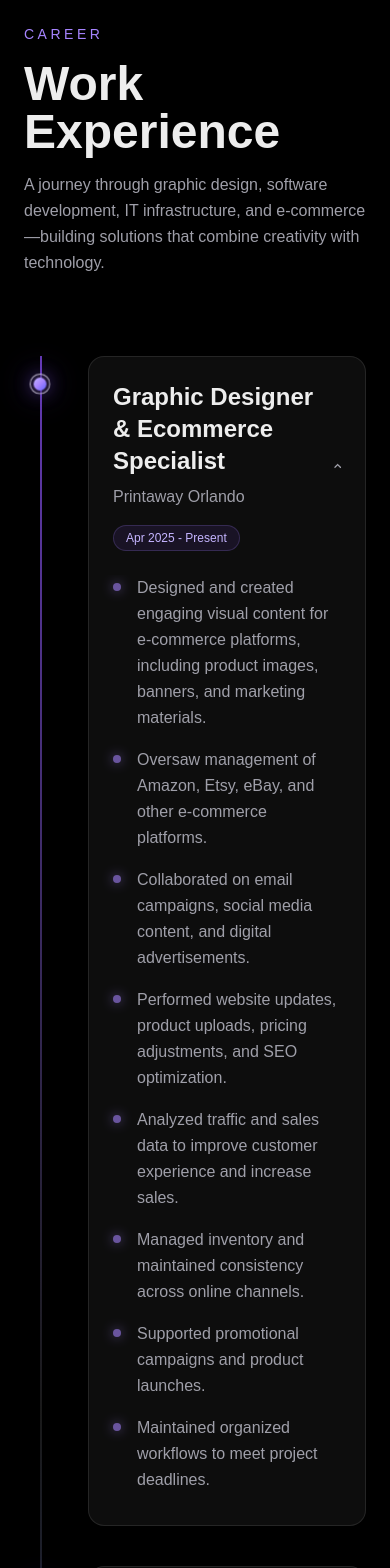
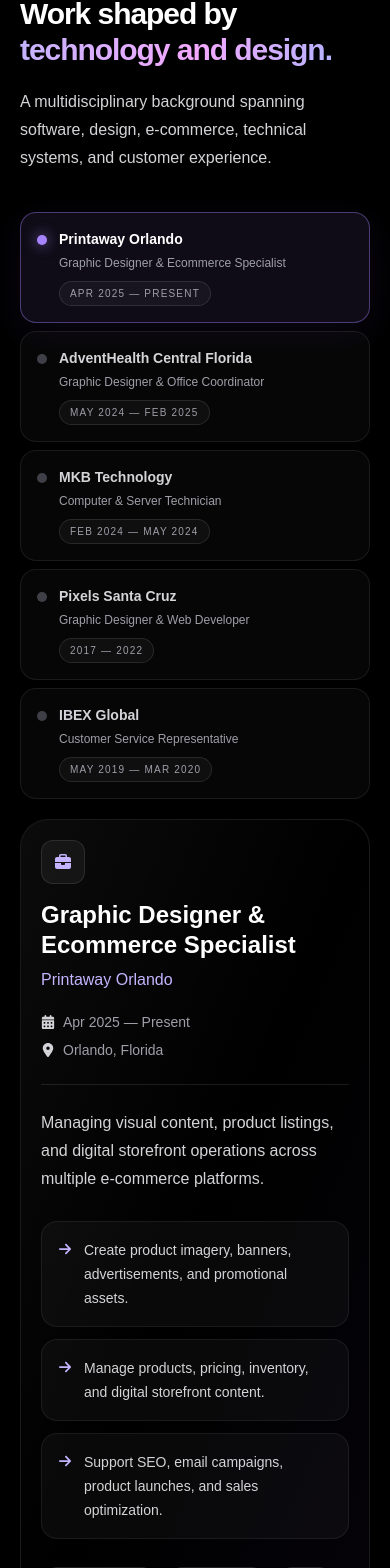
Before and after one commit to dsalguera/Salguera_Studio, a Next.js app: page / in a window 390 px wide. Shown: the part 2996-4564 px from the top of the page. Built offline with nearby package versions, Linux system fonts and the light colour scheme.

Commit message:
Update Experience.tsx

```diff
--- a/components/Experience.tsx
+++ b/components/Experience.tsx
@@ -1,281 +1,350 @@
 "use client";
 
 import { useState } from "react";
-import { AnimatePresence, motion } from "framer-motion";
-import { FaChevronDown } from "react-icons/fa";
-import ScrollReveal from "./ScrollReveal";
+import { motion } from "framer-motion";
+import {
+  FaArrowRight,
+  FaBriefcase,
+  FaCalendarDays,
+  FaLocationDot,
+} from "react-icons/fa6";
 
-const experience = [
+type ExperienceItem = {
+  role: string;
+  company: string;
+  period: string;
+  location: string;
+  summary: string;
+  highlights: string[];
+  skills: string[];
+};
+
+const experience: ExperienceItem[] = [
   {
     role: "Graphic Designer & Ecommerce Specialist",
     company: "Printaway Orlando",
-    period: "Apr 2025 - Present",
-    bullets: [
-      "Designed and created engaging visual content for e-commerce platforms, including product images, banners, and marketing materials.",
-      "Oversaw management of Amazon, Etsy, eBay, and other e-commerce platforms.",
-      "Collaborated on email campaigns, social media content, and digital advertisements.",
-      "Performed website updates, product uploads, pricing adjustments, and SEO optimization.",
-      "Analyzed traffic and sales data to improve customer experience and increase sales.",
-      "Managed inventory and maintained consistency across online channels.",
-      "Supported promotional campaigns and product launches.",
-      "Maintained organized workflows to meet project deadlines.",
+    period: "Apr 2025 — Present",
+    location: "Orlando, Florida",
+    summary:
+      "Managing visual content, product listings, and digital storefront operations across multiple e-commerce platforms.",
+    highlights: [
+      "Create product imagery, banners, advertisements, and promotional assets.",
+      "Manage products, pricing, inventory, and digital storefront content.",
+      "Support SEO, email campaigns, product launches, and sales optimization.",
+    ],
+    skills: [
+      "Graphic Design",
+      "E-commerce",
+      "SEO",
+      "Product Management",
     ],
   },
   {
     role: "Graphic Designer & Office Coordinator",
     company: "AdventHealth Central Florida",
-    period: "May 2024 - Feb 2025",
-    bullets: [
-      "Managed and tracked printing orders from initial request to final delivery.",
-      "Reviewed design quality before production.",
-      "Provided customer support via phone and email.",
-      "Coordinated vendors and production teams.",
-      "Maintained client records and inventory.",
-      "Created marketing materials and promotional graphics.",
+    period: "May 2024 — Feb 2025",
+    location: "Central Florida",
+    summary:
+      "Coordinated print production, customer communication, design quality, and operational workflows.",
+    highlights: [
+      "Managed printing orders from request through final delivery.",
+      "Reviewed artwork and production files before printing.",
+      "Coordinated customers, vendors, inventory, and production teams.",
+    ],
+    skills: [
+      "Print Production",
+      "Customer Support",
+      "Quality Control",
+      "Coordination",
     ],
   },
   {
     role: "Computer & Server Technician",
     company: "MKB Technology",
-    period: "Feb 2024 - May 2024",
-    bullets: [
-      "Installed and tested server hardware including CPUs, RAM, RAID controllers, and power supplies.",
-      "Deployed Windows Server and Linux systems.",
-      "Performed stress testing and benchmarking.",
-      "Configured networking, VLANs, and security policies.",
-      "Documented troubleshooting procedures and test results.",
+    period: "Feb 2024 — May 2024",
+    location: "Orlando, Florida",
+    summary:
+      "Built, tested, configured, and documented computer and server systems for production use.",
+    highlights: [
+      "Installed server hardware, CPUs, RAM, RAID controllers, and power supplies.",
+      "Deployed and tested Windows Server and Linux environments.",
+      "Configured networking, VLANs, security policies, and benchmarks.",
+    ],
+    skills: [
+      "Server Hardware",
+      "Linux",
+      "Networking",
+      "Troubleshooting",
     ],
   },
   {
     role: "Graphic Designer & Web Developer",
     company: "Pixels Santa Cruz",
-    period: "2017 - 2022",
-    bullets: [
-      "Developed responsive websites using HTML, CSS, JavaScript, and related technologies.",
-      "Collaborated with teams to translate business requirements into web solutions.",
-      "Conducted testing and debugging.",
-      "Implemented CMS and e-commerce solutions.",
-      "Stayed current with web development trends and best practices.",
-      "Participated in code reviews and quality improvements.",
+    period: "2017 — 2022",
+    location: "Nicaragua",
+    summary:
+      "Designed visual identities and developed responsive websites for businesses and digital projects.",
+    highlights: [
+      "Developed responsive websites using HTML, CSS, and JavaScript.",
+      "Created branding, marketing materials, and digital content.",
+      "Implemented CMS and e-commerce solutions for business clients.",
+    ],
+    skills: [
+      "Web Development",
+      "Branding",
+      "UI Design",
+      "E-commerce",
     ],
   },
   {
     role: "Customer Service Representative",
     company: "IBEX Global",
-    period: "May 2019 - Mar 2020",
-    bullets: [
-      "Provided customer support through phone, email, and chat.",
-      "Resolved billing and account issues.",
-      "Maintained customer satisfaction metrics.",
-      "Documented interactions and follow-up actions.",
+    period: "May 2019 — Mar 2020",
+    location: "Nicaragua",
+    summary:
+      "Supported customers across phone, email, and chat while resolving account and billing concerns.",
+    highlights: [
+      "Resolved billing, account, and service-related issues.",
+      "Maintained customer satisfaction and performance standards.",
+      "Documented interactions, solutions, and follow-up actions.",
+    ],
+    skills: [
+      "Customer Support",
+      "Communication",
+      "Problem Solving",
+      "Documentation",
     ],
   },
 ];
 
 export default function Experience() {
-  const [openCard, setOpenCard] = useState<number | null>(0);
+  const [activeIndex, setActiveIndex] = useState(0);
+  const activeExperience = experience[activeIndex];
 
   return (
-    <section id="experience" className="max-w-6xl mx-auto px-6 py-32">
-      <ScrollReveal>
-        <div className="mb-20">
-          <p className="uppercase tracking-[0.25em] text-violet-400 text-sm mb-4">
-            CAREER
+    <section
+      id="experience"
+      className="relative w-full py-16 sm:py-20 lg:py-24"
+    >
+      <div className="mx-auto w-full max-w-[1500px] px-5 sm:px-8 md:px-12 lg:px-16 xl:px-20">
+        {/* Heading */}
+        <motion.div
+          initial={{ opacity: 0, y: 24 }}
+          whileInView={{ opacity: 1, y: 0 }}
+          viewport={{ once: true, amount: 0.2 }}
+          transition={{
+            duration: 0.65,
+            ease: [0.22, 1, 0.36, 1],
+          }}
+          className="max-w-3xl"
+        >
+          <p className="mb-4 text-sm font-medium uppercase tracking-[0.3em] text-violet-400">
+            Experience
           </p>
 
-          <h2 className="text-5xl font-black">
-            Work Experience
+          <h2 className="text-3xl font-black tracking-[-0.035em] text-white sm:text-4xl md:text-5xl">
+            Work shaped by
+            <span className="block bg-gradient-to-r from-violet-300 via-fuchsia-300 to-indigo-300 bg-clip-text text-transparent">
+              technology and design.
+            </span>
           </h2>
 
-          <p className="text-zinc-400 mt-4 max-w-2xl leading-relaxed">
-            A journey through graphic design, software development,
-            IT infrastructure, and e-commerce—building solutions that
-            combine creativity with technology.
+          <p className="mt-5 max-w-2xl text-base leading-7 text-zinc-300 sm:text-lg sm:leading-8">
+            A multidisciplinary background spanning software, design,
+            e-commerce, technical systems, and customer experience.
           </p>
-        </div>
-      </ScrollReveal>
+        </motion.div>
 
-      <div className="relative">
-
-        {/* Timeline */}
-        <div className="absolute left-4 top-0 bottom-0 w-[2px] bg-gradient-to-b from-violet-500/70 via-white/10 to-indigo-500/60" />
-
-        <div className="space-y-10">
-
+        {/* Mobile role selector */}
+        <div className="mt-10 grid grid-cols-1 gap-2 min-[480px]:grid-cols-2 lg:hidden">
           {experience.map((job, index) => {
-
-            const isOpen = openCard === index;
+            const active = activeIndex === index;
 
             return (
-              <ScrollReveal key={index}>
-
-                <div className="relative pl-16">
-
-                  {/* Timeline Dot */}
-
-                  <div className="absolute left-0 top-3 flex items-center justify-center w-8 h-8">
-
-                    {/* Ambient Glow */}
-                    <motion.div
-                      animate={{
-                        scale: [1, 1.25, 1],
-                        opacity: [0.15, 0.35, 0.15],
-                      }}
-                      transition={{
-                        duration: 2.8,
-                        repeat: Infinity,
-                        ease: "easeInOut",
-                        delay: index * 0.25,
-                      }}
-                      className="absolute w-8 h-8 rounded-full bg-violet-500/25 blur-md"
+              <button
+                key={`${job.company}-${job.period}`}
+                type="button"
+                onClick={() => setActiveIndex(index)}
+                aria-pressed={active}
+                className={`group relative rounded-2xl border p-4 text-left transition-all duration-300 ${
+                  active
+                    ? "border-violet-400/40 bg-violet-400/[0.09] shadow-[0_10px_35px_rgba(139,92,246,0.08)]"
+                    : "border-white/[0.08] bg-white/[0.025] hover:border-white/15 hover:bg-white/[0.05]"
+                }`}
+              >
+                <div className="flex items-start gap-3">
+                  <span
+                    className={`mt-1.5 h-2.5 w-2.5 shrink-0 rounded-full transition-all duration-300 ${
+                      active
+                        ? "bg-violet-400 shadow-[0_0_14px_rgba(167,139,250,0.75)]"
+                        : "bg-zinc-700 group-hover:bg-zinc-500"
+                    }`}
                   />
 
-                    {/* White Heartbeat Ring */}
-                    <motion.div
-                      animate={{
-                        scale: [1, 1.15, 1, 1.15, 1],
-                      }}
-                      transition={{
-                        duration: 1.8,
-                        repeat: Infinity,
-                        ease: "easeInOut",
-                        times: [0, 0.12, 0.24, 0.36, 1],
-                        delay: index * 0.18,
-                      }}
-                      className="absolute w-5 h-5 rounded-full border border-white/70 bg-white/5 backdrop-blur-md"
-                    />
-
-                    {/* Purple Core */}
-                    <motion.div
-                      animate={{
-                        scale: [1, 1.3, 1, 1.3, 1],
-                      }}
-                      transition={{
-                        duration: 1.8,
-                        repeat: Infinity,
-                        ease: "easeInOut",
-                        times: [0, 0.12, 0.24, 0.36, 1],
-                        delay: index * 0.18,
-                      }}
-                      className="w-3 h-3 rounded-full bg-gradient-to-br from-violet-300 via-violet-400 to-indigo-500 shadow-[0_0_18px_rgba(139,92,246,.85)]"
-                    />
-
-                  </div>
-
-                  {/* Card */}
-
-                  <motion.div
-                    whileHover={{ y: -5 }}
-                    transition={{ duration: .25 }}
-                    className="bg-white/5 border border-white/10 rounded-2xl backdrop-blur-xl overflow-hidden transition-all duration-500 hover:bg-white/10 hover:border-violet-400/30 hover:shadow-[0_0_40px_rgba(139,92,246,.12)]"
+                  <div className="min-w-0">
+                    <p
+                      className={`text-sm font-semibold transition-colors duration-300 ${
+                        active ? "text-white" : "text-zinc-300"
+                      }`}
                     >
-
-                    {/* Header */}
-
-                    <button
-                      onClick={() => setOpenCard(isOpen ? null : index)}
-                      className="w-full p-6 flex justify-between items-center text-left"
-                    >
-
-                      <div>
-
-                        <h3 className="text-2xl font-bold">
-                          {job.role}
-                        </h3>
-
-                        <p className="text-zinc-400 mt-2">
                       {job.company}
                     </p>
 
-                        <span className="inline-flex mt-4 items-center rounded-full border border-violet-400/20 bg-violet-500/10 text-violet-300 px-3 py-1 text-xs">
+                    <p className="mt-1 line-clamp-2 text-xs leading-5 text-zinc-400">
+                      {job.role}
+                    </p>
+
+                    <span className="mt-2 inline-flex whitespace-nowrap rounded-full border border-white/10 bg-white/[0.04] px-2.5 py-1 text-[10px] font-medium uppercase tracking-[0.12em] text-zinc-400">
                       {job.period}
                     </span>
-
+                  </div>
+                </div>
+              </button>
+            );
+          })}
         </div>
 
+        {/* Experience interface */}
         <motion.div
-                        animate={{
-                          rotate: isOpen ? 180 : 0,
+          initial={{ opacity: 0, y: 28 }}
+          whileInView={{ opacity: 1, y: 0 }}
+          viewport={{ once: true, amount: 0.1 }}
+          transition={{
+            delay: 0.1,
+            duration: 0.7,
+            ease: [0.22, 1, 0.36, 1],
           }}
-                        transition={{
-                          duration: .3,
-                        }}
+          className="mt-5 grid overflow-hidden rounded-[1.75rem] border border-white/10 bg-black/25 shadow-[0_30px_100px_rgba(0,0,0,0.35)] lg:mt-12 lg:grid-cols-[0.8fr_1.2fr]"
         >
-                        <FaChevronDown className="text-zinc-400" />
-                      </motion.div>
+          {/* Desktop role navigation */}
+          <div className="hidden border-r border-white/10 bg-white/[0.025] p-4 lg:block">
+            <div className="space-y-2">
+              {experience.map((job, index) => {
+                const active = activeIndex === index;
 
+                return (
+                  <button
+                    key={`${job.company}-${job.period}`}
+                    type="button"
+                    onClick={() => setActiveIndex(index)}
+                    aria-pressed={active}
+                    className={`group relative w-full rounded-2xl border p-4 text-left transition-all duration-300 ${
+                      active
+                        ? "border-white/15 bg-white/[0.09]"
+                        : "border-transparent bg-transparent hover:border-white/[0.07] hover:bg-white/[0.04]"
+                    }`}
+                  >
+                    <div className="flex items-start gap-3">
+                      <span
+                        className={`mt-1.5 h-2.5 w-2.5 shrink-0 rounded-full transition-all duration-300 ${
+                          active
+                            ? "bg-violet-400 shadow-[0_0_14px_rgba(167,139,250,0.75)]"
+                            : "bg-zinc-700 group-hover:bg-zinc-500"
+                        }`}
+                      />
+
+                      <div className="min-w-0">
+                        <p
+                          className={`truncate text-sm font-semibold transition-colors duration-300 ${
+                            active ? "text-white" : "text-zinc-300"
+                          }`}
+                        >
+                          {job.company}
+                        </p>
+
+                        <p className="mt-1 line-clamp-2 text-xs leading-5 text-zinc-400">
+                          {job.role}
+                        </p>
+
+                        <span className="mt-2 inline-flex whitespace-nowrap rounded-full border border-white/10 bg-white/[0.04] px-2.5 py-1 text-[10px] font-medium uppercase tracking-[0.12em] text-zinc-400">
+                          {job.period}
+                        </span>
+                      </div>
+                    </div>
                   </button>
-
-                    <AnimatePresence initial={false}>
-
-                      {isOpen && (
+                );
+              })}
+            </div>
+          </div>
+                    {/* Active role */}
+          <div className="relative p-5 sm:p-7 lg:min-h-[500px] lg:p-10">
+            <div className="pointer-events-none absolute inset-0 bg-gradient-to-br from-white/[0.045] via-transparent to-violet-500/[0.035]" />
 
             <motion.div
-                          initial={{ height: 0, opacity: 0 }}
-                          animate={{ height: "auto", opacity: 1 }}
-                          exit={{ height: 0, opacity: 0 }}
-                          transition={{ duration: .35 }}
-                          className="overflow-hidden"
+              key={`${activeExperience.company}-${activeExperience.role}`}
+              initial={{ opacity: 0, y: 10 }}
+              animate={{ opacity: 1, y: 0 }}
+              transition={{
+                duration: 0.35,
+                ease: [0.22, 1, 0.36, 1],
+              }}
+              className="relative"
             >
-
-                          <div className="px-6 pb-8">
-
-                            <ul className="space-y-4">
-
-                              {job.bullets.map((bullet, i) => (
-
-                                <motion.li
-                                  key={i}
-                                  initial={{ opacity: 0, x: -12 }}
-                                  animate={{ opacity: 1, x: 0 }}
-                                  transition={{
-                                    delay: i * .05,
-                                  }}
-                                  className="flex gap-4 text-zinc-400 leading-relaxed"
-                                >
-
-                                  <motion.div
-                                    animate={{
-                                      scale: [1, 1.4, 1],
-                                      opacity: [.6, 1, .6],
-                                    }}
-                                    transition={{
-                                      duration: 2,
-                                      repeat: Infinity,
-                                      delay: i * .15,
-                                    }}
-                                    className="mt-2 w-2 h-2 rounded-full bg-violet-400 shadow-[0_0_12px_rgba(167,139,250,.9)] flex-shrink-0"
-                                  />
-
-                                  <span>{bullet}</span>
-
-                                </motion.li>
-
-                              ))}
-
-                            </ul>
-
+              {/* Header */}
+              <div className="flex flex-col gap-5 border-b border-white/10 pb-6 sm:flex-row sm:items-start sm:justify-between">
+                <div>
+                  <div className="mb-4 inline-flex h-11 w-11 items-center justify-center rounded-xl border border-white/10 bg-white/[0.05] text-violet-300">
+                    <FaBriefcase />
                   </div>
 
-                        </motion.div>
+                  <h3 className="max-w-2xl text-2xl font-bold leading-tight text-white sm:text-3xl">
+                    {activeExperience.role}
+                  </h3>
 
-                      )}
-
-                    </AnimatePresence>
-
-                  </motion.div>
-
+                  <p className="mt-2 text-base font-medium text-violet-300">
+                    {activeExperience.company}
+                  </p>
                 </div>
 
-              </ScrollReveal>
-            );
+                <div className="flex flex-col gap-2 text-sm text-zinc-400 sm:items-end">
+                  <span className="flex items-center gap-2 whitespace-nowrap">
+                    <FaCalendarDays className="shrink-0 text-zinc-300" />
+                    {activeExperience.period}
+                  </span>
 
-          })}
-
+                  <span className="flex items-center gap-2">
+                    <FaLocationDot className="shrink-0 text-zinc-300" />
+                    {activeExperience.location}
+                  </span>
+                </div>
               </div>
 
+              {/* Summary */}
+              <p className="mt-6 max-w-3xl text-base leading-7 text-zinc-300 sm:text-lg sm:leading-8">
+                {activeExperience.summary}
+              </p>
+
+              {/* Highlights */}
+              <div className="mt-7 space-y-3">
+                {activeExperience.highlights.map((highlight) => (
+                  <div
+                    key={highlight}
+                    className="flex items-start gap-3 rounded-2xl border border-white/[0.07] bg-white/[0.035] p-4"
+                  >
+                    <FaArrowRight className="mt-1 shrink-0 text-sm text-violet-300" />
+
+                    <p className="text-sm leading-6 text-zinc-300 sm:text-base">
+                      {highlight}
+                    </p>
+                  </div>
+                ))}
               </div>
 
+              {/* Skills */}
+              <div className="mt-7 flex flex-wrap gap-2">
+                {activeExperience.skills.map((skill) => (
+                  <span
+                    key={skill}
+                    className="rounded-full border border-white/10 bg-white/[0.045] px-4 py-2 text-xs font-medium text-zinc-300"
+                  >
+                    {skill}
+                  </span>
+                ))}
+              </div>
+            </motion.div>
+          </div>
+        </motion.div>
+      </div>
     </section>
   );
 }
```
Lines whose indentation alone changed are shown as unchanged.
